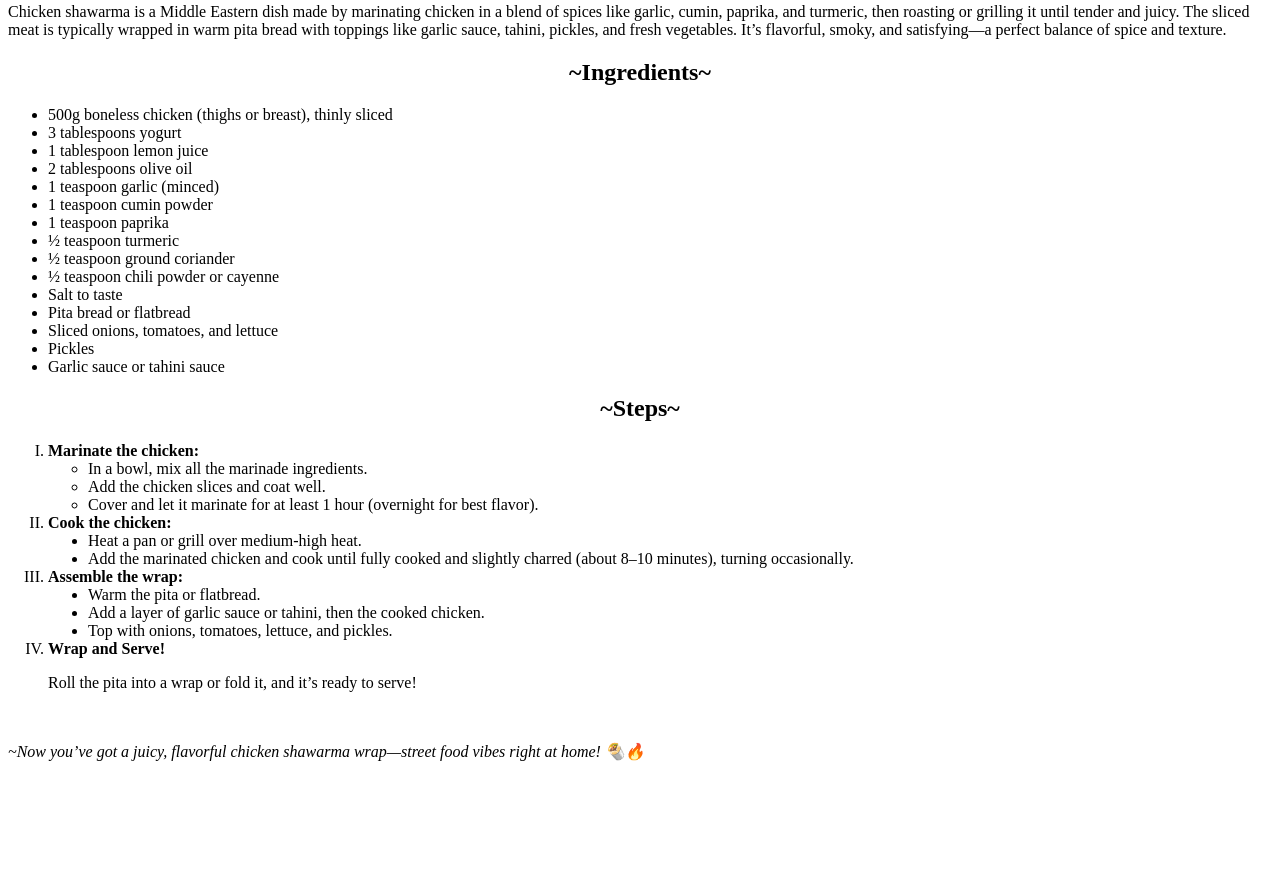
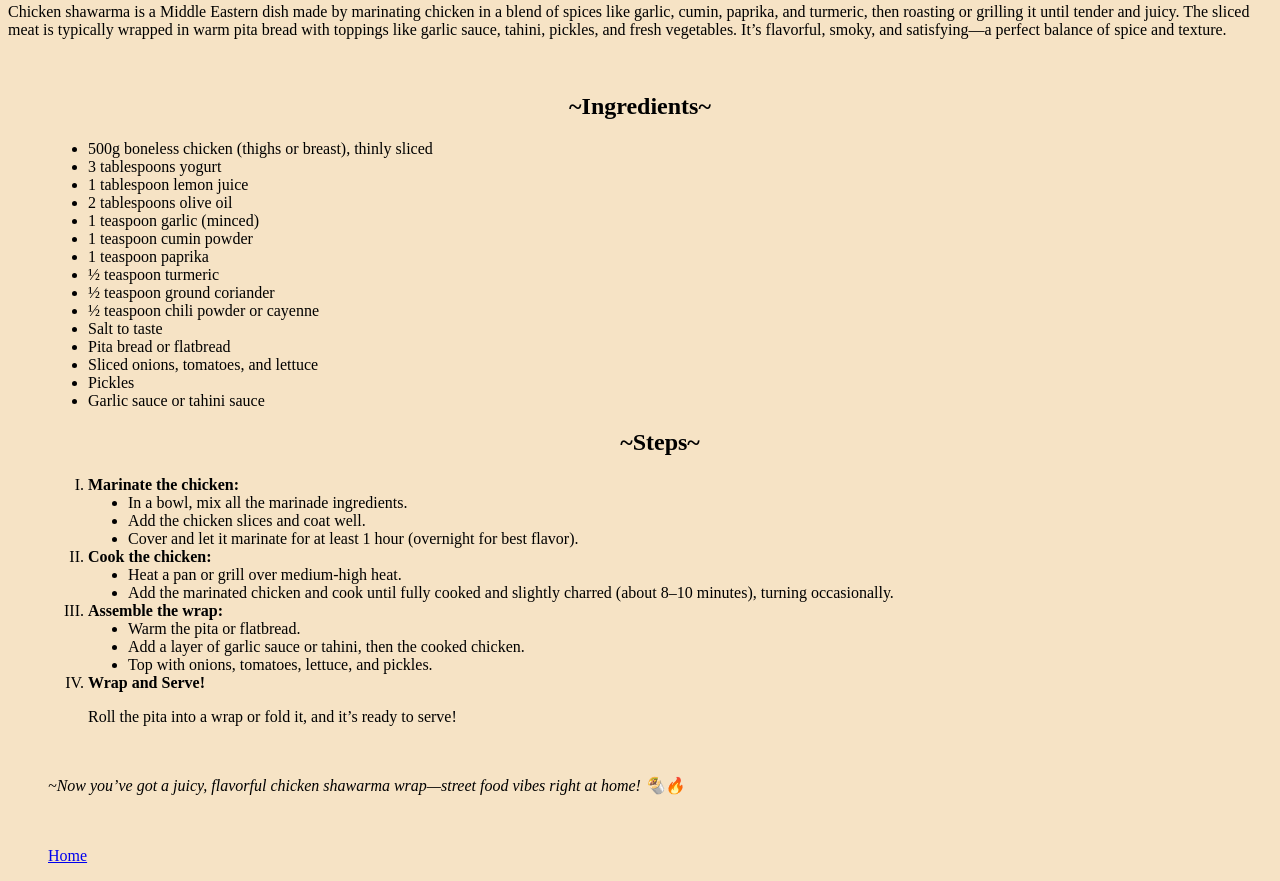
Before and after one commit to soham-245/odin-recipes, a plain HTML site: page recipes/shawarma.html in a window 1280 px wide. Shown: the part 462-1343 px from the top of the page. Before the commit the page ends 1239 px from the top, so only its background shows below. Drawn offline with Linux system fonts and the light colour scheme.

Commit message:
Implemented Home Page link and minor changes
Added back to home page link at bottom and some minor changes like background color.

```diff
--- a/recipes/shawarma.html
+++ b/recipes/shawarma.html
@@ -5,12 +5,12 @@
     <meta name="viewport" content="width=device-width, initial-scale=1.0">
     <title>Shawarma</title>
 </head>
-<body><center>
+<body bgcolor="#f6e3c5"><center>
     <h1>Chicken Shawarma Wrap</h1><hr><br><br>
     <img src="../images/shawarma.jpg" alt="Chicken Shawarma Image" height="250" width="450"><br><br>
     <h2>~Description~</h2></center>
-    <p>Chicken shawarma is a Middle Eastern dish made by marinating chicken in a blend of spices like garlic, cumin, paprika, and turmeric, then roasting or grilling it until tender and juicy. The sliced meat is typically wrapped in warm pita bread with toppings like garlic sauce, tahini, pickles, and fresh vegetables. It’s flavorful, smoky, and satisfying—a perfect balance of spice and texture.</p>
-    <center><h2>~Ingredients~</h2></center>
+    <p>Chicken shawarma is a Middle Eastern dish made by marinating chicken in a blend of spices like garlic, cumin, paprika, and turmeric, then roasting or grilling it until tender and juicy. The sliced meat is typically wrapped in warm pita bread with toppings like garlic sauce, tahini, pickles, and fresh vegetables. It’s flavorful, smoky, and satisfying—a perfect balance of spice and texture.</p><br>
+    <center><h2>~Ingredients~</h2></center><ul>
     <ul type="disc">
         <li>500g boneless chicken (thighs or breast), thinly sliced</li>
         <li>3 tablespoons yogurt</li>
@@ -31,7 +31,7 @@
     <center><h2>~Steps~</h2></center>
     <ol type="I">
         <li><strong> Marinate the chicken:</strong>
-        <ul>
+        <ul type="disc">
             <li>In a bowl, mix all the marinade ingredients.</li>
             <li>Add the chicken slices and coat well.</li>
             <li>Cover and let it marinate for at least 1 hour (overnight for best flavor).</li>
@@ -52,6 +52,8 @@
         </li>
         <li><strong>Wrap and Serve!</strong><p>Roll the pita into a wrap or fold it, and it’s ready to serve!</p></li>
     </ol>
-    <br><p><em>~Now you’ve got a juicy, flavorful chicken shawarma wrap—street food vibes right at home! 🌯🔥</em></p>
+    <br><p><em>~Now you’ve got a juicy, flavorful chicken shawarma wrap—street food vibes right at home! 🌯🔥</em></p><br><br>
+    <a href="../index.html">Home</a>
+    </ul>
 </body>
 </html>
```
Also changed, not shown: index.html (+6 -7 lines), recipes/cookie.html (+6 -4 lines), recipes/pizza.html (+6 -4 lines).
